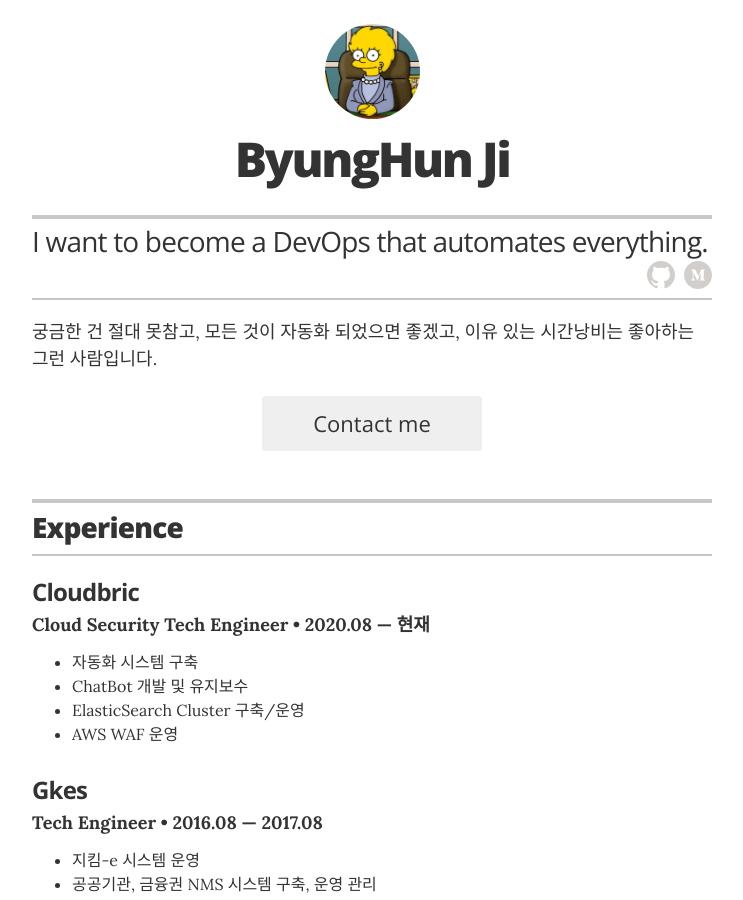
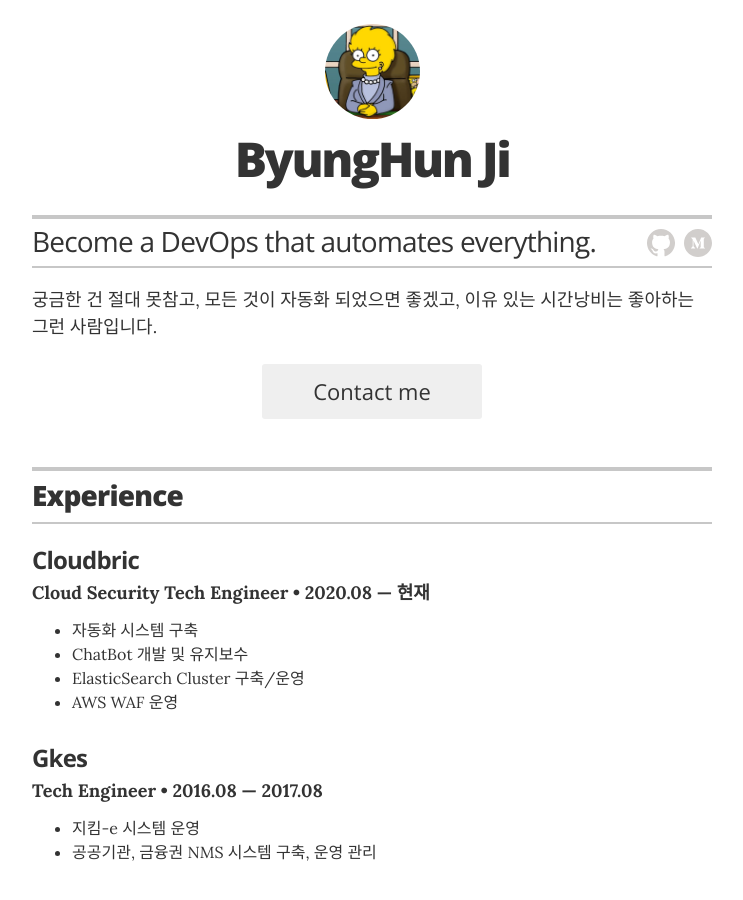
Before and after one commit to jbhunbb/jbhunbb.github.io, a Jekyll site: the page built from index.html, in a window 1280 px wide and 900 px high. Shown: the whole window, without its empty margins (268-1011 px from the left). Built offline with Jekyll 4.4.1, drawn with Linux system fonts in a browser that asks for light colours; some of the changed lines change nothing that is shown.

Commit message:
마무리 수정

```diff
--- a/_config.yml
+++ b/_config.yml
@@ -11,14 +11,14 @@
 # Resume settings
 resume_avatar:                  "true"
 resume_name:                    "ByungHun Ji"
-resume_title:                   "I want to become a DevOps that automates everything."
+resume_title:                   "Become a DevOps that automates everything."
 
 # used for the contact button in _layouts/resume.html
 resume_contact_email:           "skyro0128@gmail.com"
 
 # the next two items are used for schema itemprops in _layouts/resume.html
 resume_contact_telephone:       "#"
-resume_contact_address:         "#"
+resume_contact_address:         "서울특별시 양천구"
 
 resume_header_contact_info:     "#"
 display_header_contact_info:    "false"
@@ -33,10 +33,10 @@
 
 # Decide which sections to use
 # comment out to hide
+resume_section_education:       true
 resume_section_experience:      true
-resume_section_education:       true
+resume_section_skills:          true
 resume_section_projects:        true
-resume_section_skills:          true
 # resume_section_recognition:     true
 # resume_section_links:           true
 # resume_section_associations:    true
```
